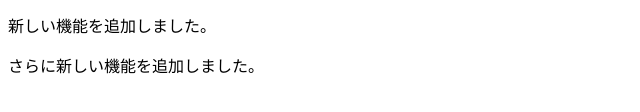
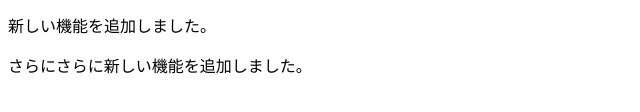
Before and after one commit to Tomohiko5993/git_challenge, a plain HTML site: page git_challenge/index.html in a window 1280 px wide. Shown: the part 156-268 px from the top of the page, without its empty margins (0-640 px from the left). Drawn offline with Linux system fonts and the light colour scheme.

Commit message:
Added another new feature to the main file

```diff
--- a/git_challenge/index.html
+++ b/git_challenge/index.html
@@ -12,6 +12,6 @@
         <!-- ここに新しい内容を追加 -->
         <p>新しい機能を追加しました。</p>
         <!-- 新しい内容を追加 -->
-        <p>さらに新しい機能を追加しました。</p>
+        <p>さらにさらに新しい機能を追加しました。</p>
 </body>
 </html>
```
